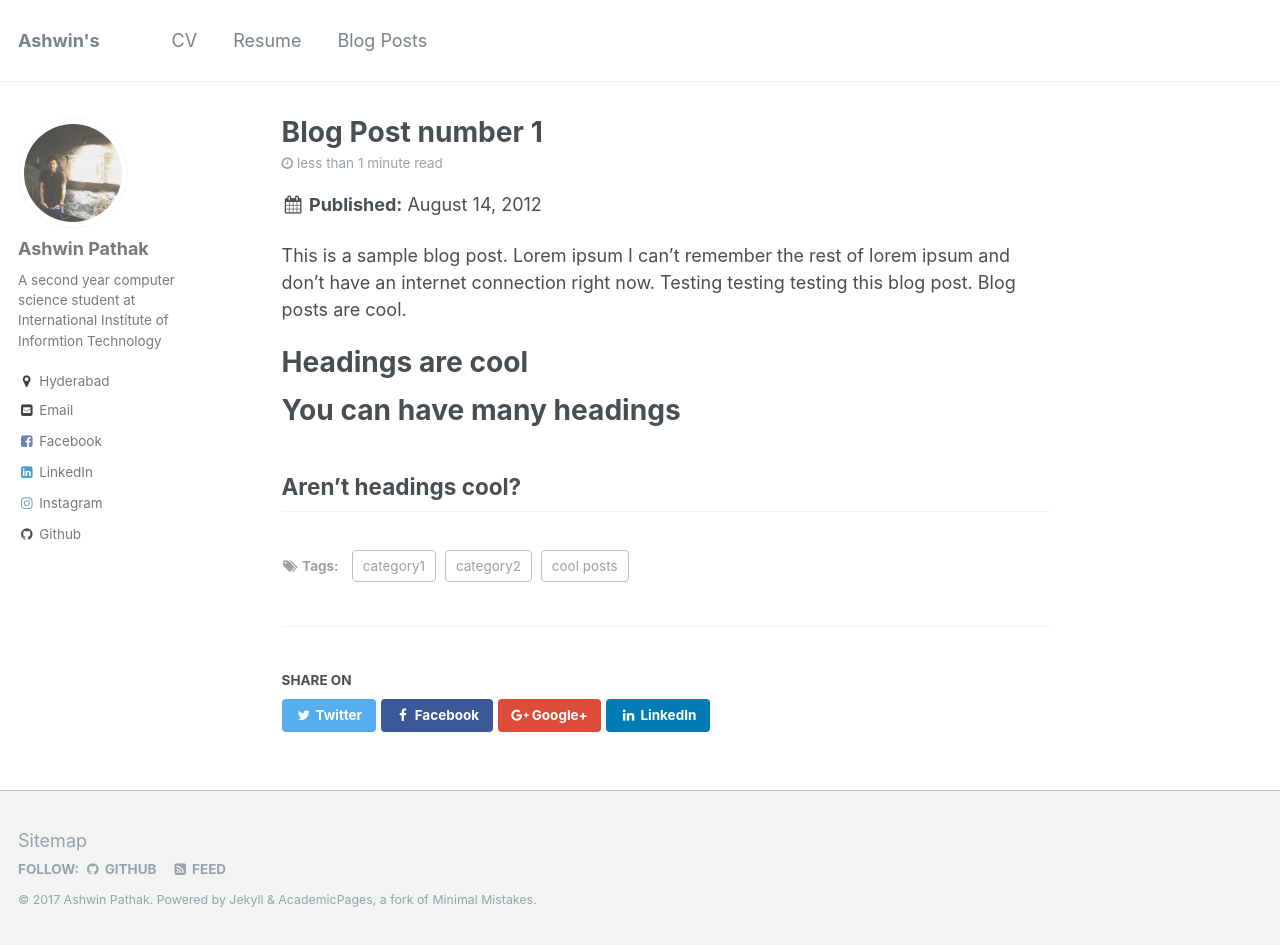
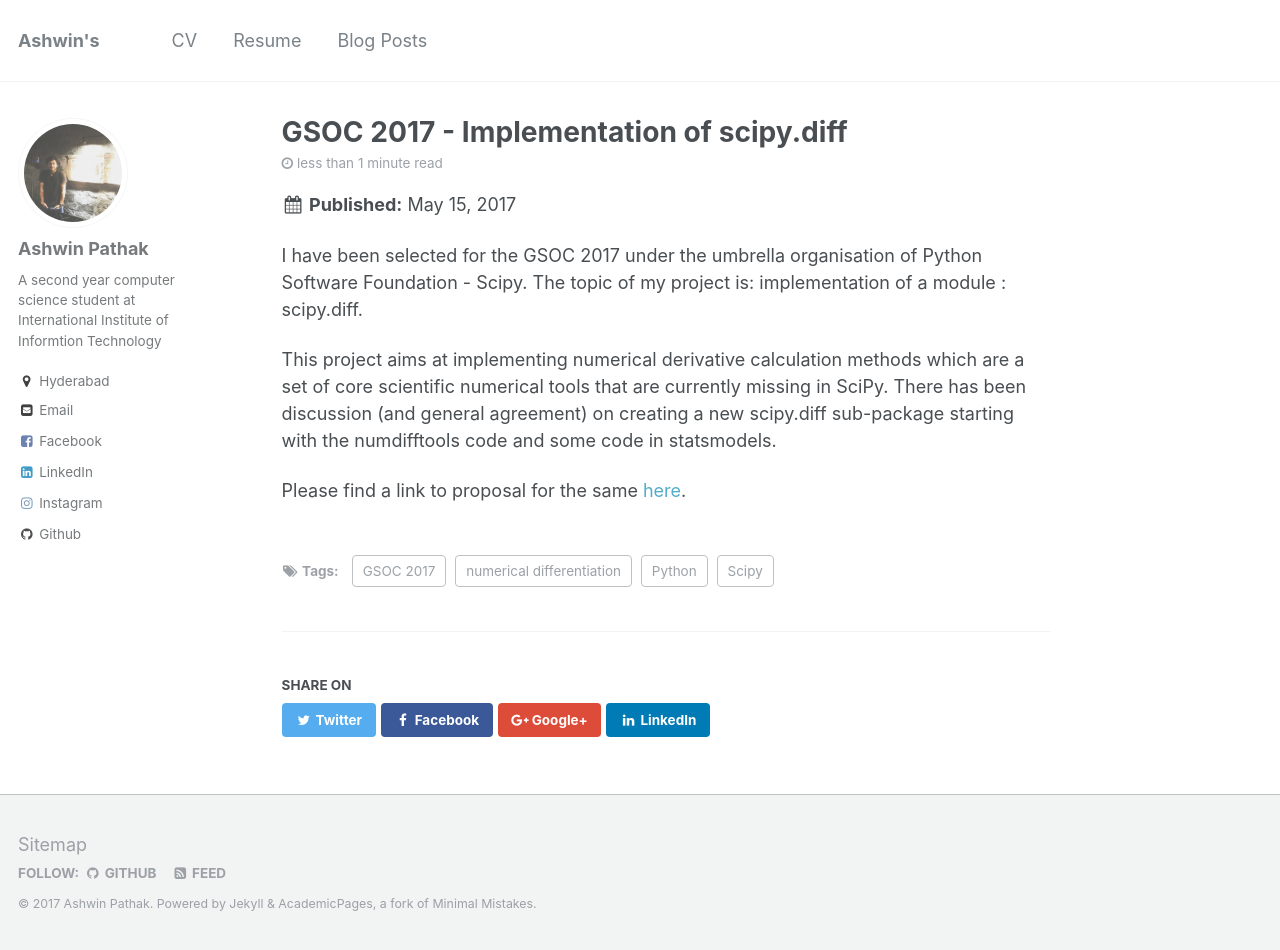
Before and after one commit to ashwinpathak20/ashwinpathak20.github.io, a Jekyll site: the page built from _posts/2012-08-14-blog-post-1.md, in a window 1280 px wide and 950 px high. Built offline with Jekyll 4.4.1, drawn with Linux system fonts in a browser that asks for light colours.

Commit message:
Update 2012-08-14-blog-post-1.md

```diff
--- a/_posts/2012-08-14-blog-post-1.md
+++ b/_posts/2012-08-14-blog-post-1.md
@@ -1,20 +1,16 @@
 ---
-title: 'Blog Post number 1'
-date: 2012-08-14
+title: 'GSOC 2017 - Implementation of scipy.diff'
+date: 2017-05-15
 permalink: /posts/2012/08/blog-post-1/
 tags:
-  - cool posts
-  - category1
-  - category2
+  - GSOC 2017
+  - numerical differentiation
+  - Scipy
+  - Python
 ---
 
-This is a sample blog post. Lorem ipsum I can't remember the rest of lorem ipsum and don't have an internet connection right now. Testing testing testing this blog post. Blog posts are cool.
+I have been selected for the GSOC 2017 under the umbrella organisation of Python Software Foundation - Scipy. The topic of my project is: implementation of a module : scipy.diff.
 
-Headings are cool
-======
+This project aims at implementing numerical derivative calculation methods which are a set of core scientific numerical tools that are currently missing in SciPy. There has been discussion (and general agreement) on creating a new scipy.diff sub-package starting with the numdifftools code and some code in statsmodels.
 
-You can have many headings
-======
-
-Aren't headings cool?
-------
+Please find a link to proposal for the same [here](https://docs.google.com/document/d/1WQwpD4VU3cewBH99a_2-3CcTmhtbclgS6JR1lVXmcYA/edit?usp=sharing).
```
